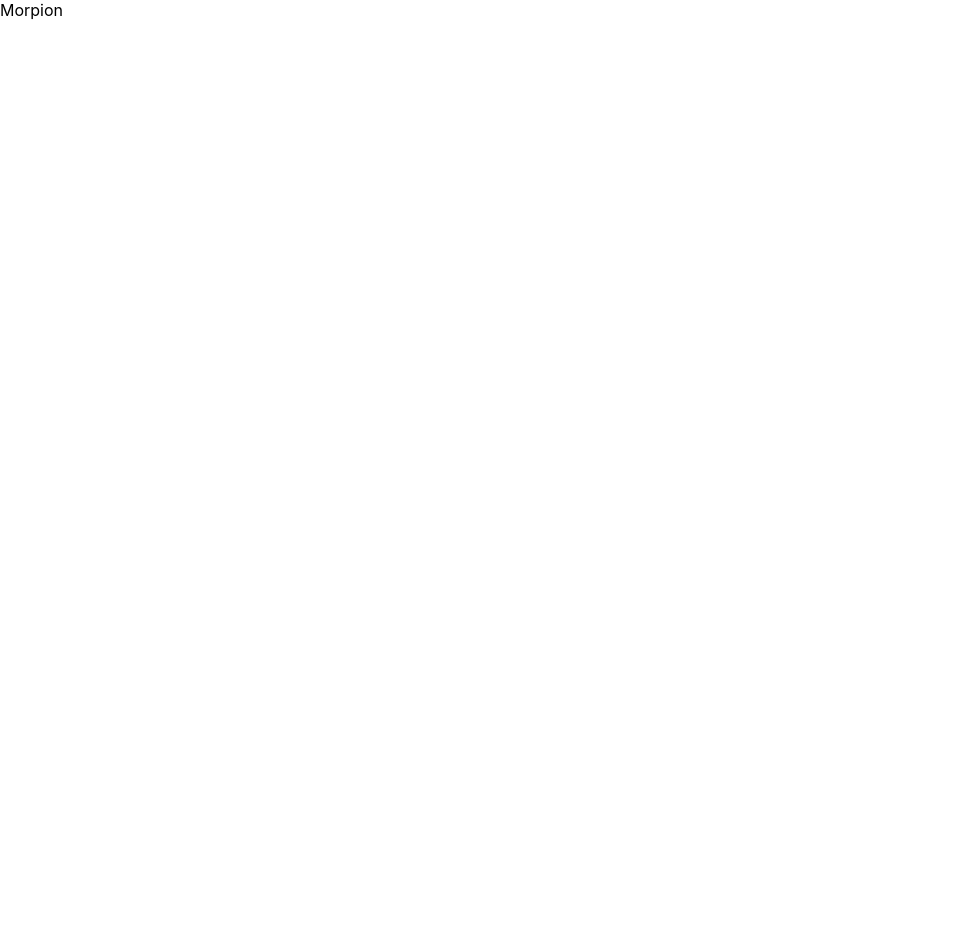
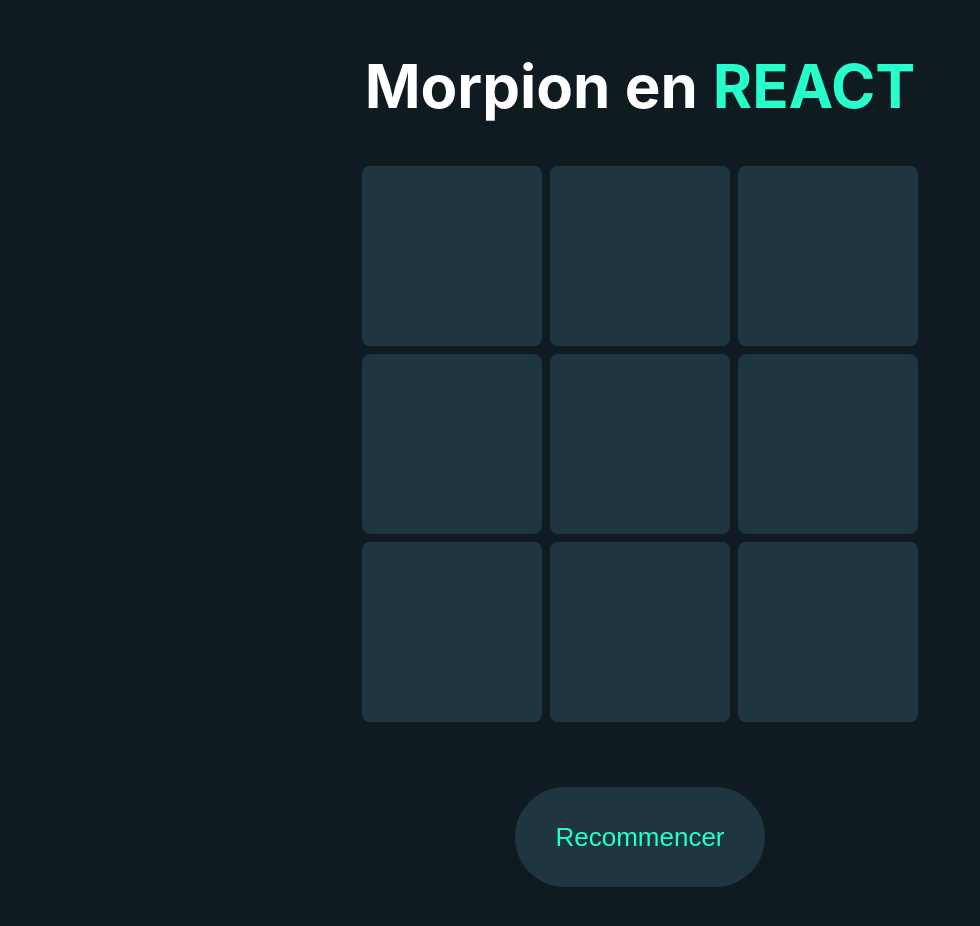
Before and after one commit to RobinPoquin/Morpion, a React (Create React App) app: page / in a window 1280 px wide. Shown: the top 926 px of the page, without its empty margins (0-980 px from the left). Before the commit the page ends 800 px from the top, so only its background shows below. Built offline with nearby package versions, Linux system fonts and the light colour scheme.

Commit message:
Creation des styles de base et du plateau de jeu

```diff
--- a/src/Components/Morpion/Morpion.css
+++ b/src/Components/Morpion/Morpion.css
@@ -0,0 +1,48 @@
+.container{
+    text-align: center;
+}
+
+.title{
+    margin-top: 50px;
+    color: white;
+    font-size: 60px;
+    display: flex;
+    justify-content: center;
+    align-items: center;
+}
+
+.title span{
+    color: #26ffcb;
+    padding-left: 15px;
+}
+
+.reset{
+    width: 250px;
+    height: 100px;
+    border: none;
+    outline: none;
+    cursor: pointer;
+    border-radius: 50px;
+    background: #1f3540;
+    font-size: 26px;
+    color: #26ffcb;
+    margin-top: 25px;
+    margin-bottom: 50px;
+}
+
+.boxes{
+    display: flex;
+    height: 180px;
+    width: 180px;
+    background: #1f3540;
+    border: 4px solid #0f1b21;
+    border-radius: 12px;
+    cursor: pointer;
+}
+
+.board{
+    height: 600px;
+    width: 564px;
+    display: flex;
+    margin: auto;
+}
--- a/src/Components/Morpion/Morpion.jsx
+++ b/src/Components/Morpion/Morpion.jsx
@@ -5,7 +5,31 @@ import cross_icon from '../Assets/cross.png'
 
 const Morpion = () => {
   return (
-    <div>Morpion</div>
+    <div className='container'>
+        <h1 className="title">
+            Morpion en <span>REACT</span>
+        </h1>
+        <div className="board">
+        <div className="row1">
+            <div className="boxes"></div>
+            <div className="boxes"></div>
+            <div className="boxes"></div>
+        </div>
+        <div className="row2">
+            <div className="boxes"></div>
+            <div className="boxes"></div>
+            <div className="boxes"></div>
+        </div>
+        <div className="row3">
+            <div className="boxes"></div>
+            <div className="boxes"></div>
+            <div className="boxes"></div>
+        </div>
+    </div>
+        <button className="reset">
+            Recommencer
+        </button>
+    </div>
   )
 }
 
--- a/src/index.css
+++ b/src/index.css
@@ -5,6 +5,7 @@ body {
     sans-serif;
   -webkit-font-smoothing: antialiased;
   -moz-osx-font-smoothing: grayscale;
+  background: #0f1b21;
 }
 
 code {
```
